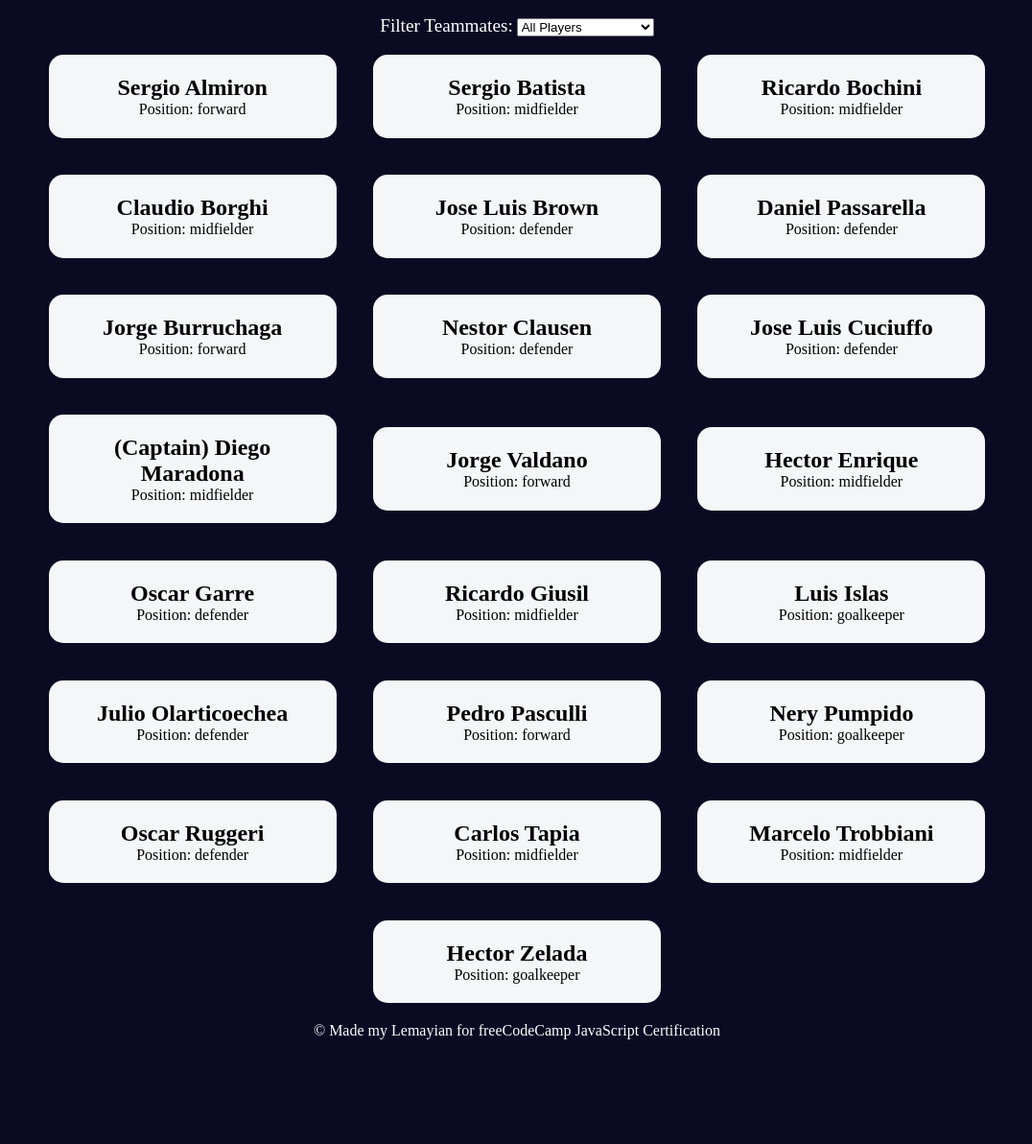
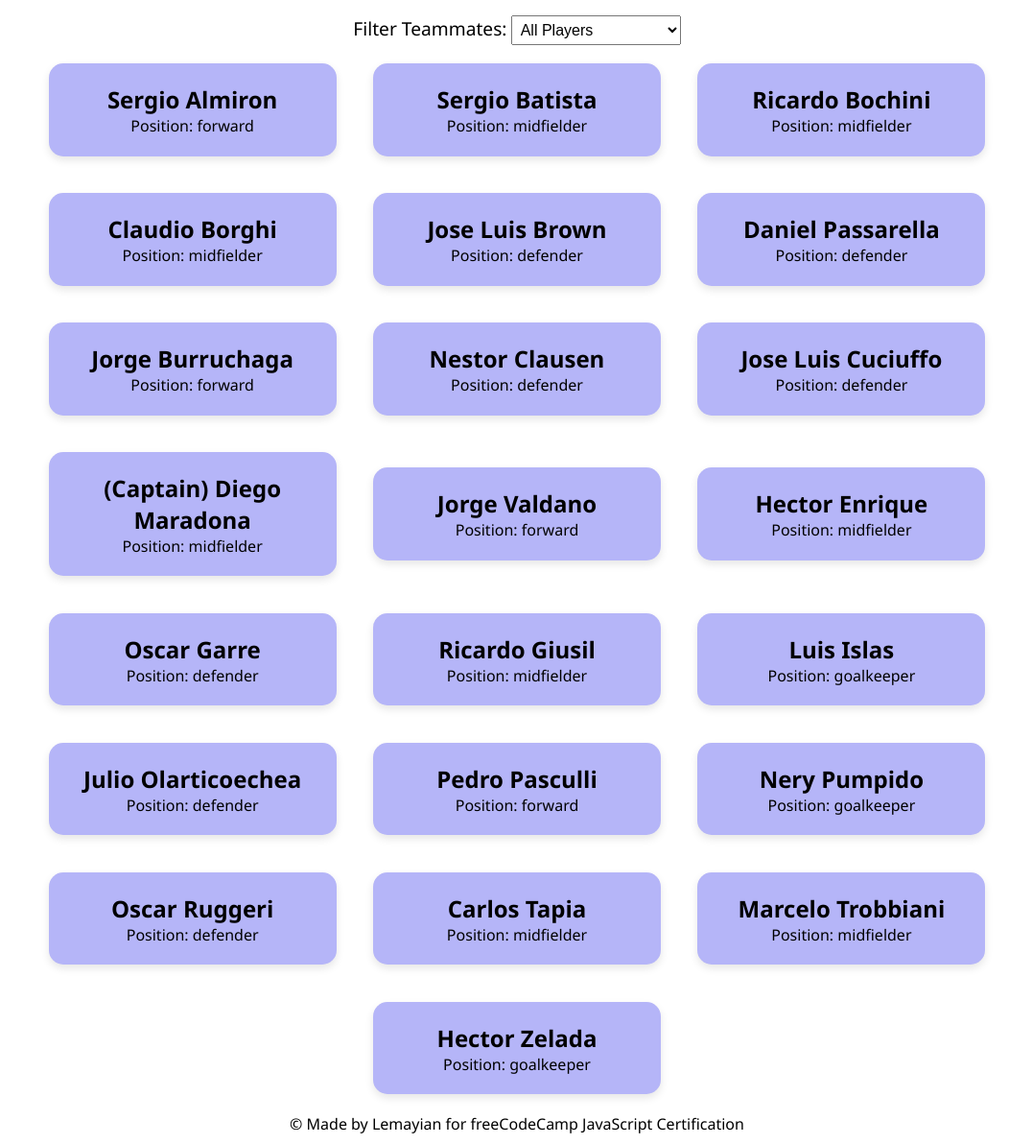
Before and after one commit to PrinceLemayian/Football-Team-Cards, a plain HTML site: page index.html in a window 1280 px wide. Shown: the part 116-1308 px from the top of the page at 96% size, without its empty margins (101-1177 px from the left). Before the commit the page ends 1209 px from the top, so only its background shows below. Drawn offline with Linux system fonts and the light colour scheme.

Commit message:
Did some UI revamp

```diff
--- a/index.html
+++ b/index.html
@@ -26,7 +26,7 @@
       <div class="cards" id="player-cards"></div>
     </main>
     <footer>
-      &copy; Made my Lemayian for freeCodeCamp JavaScript Certification
+      &copy; Made by Lemayian for freeCodeCamp JavaScript Certification
     </footer>
     <script src="./script.js"></script>
   </body>
--- a/styles.css
+++ b/styles.css
@@ -7,27 +7,42 @@
 }
 
 :root {
-  --dark-grey: #0a0a23;
+  --light-blue: #b5b5f8;
   --light-grey: #f5f6f7;
   --white: #ffffff;
   --black: #000;
 }
 
 body {
-  background-color: var(--dark-grey);
+  background-color: var(--white);
   text-align: center;
   padding: 10px;
+  font-family: "Segoe UI", Tahoma, Geneva, Verdana, sans-serif;
 }
 
 .title,
 .options-label,
-.team-stats,
+.team-stats {
+  color: var(--black);
+  font-family: "Segoe UI", Tahoma, Geneva, Verdana, sans-serif;
+  font-size: 24px;
+}
+
 footer {
-  color: var(--white);
+  color: var(--black);
+  font-family: "Segoe UI", Tahoma, Geneva, Verdana, sans-serif;
+  font-size: 16px;
+}
+
+#players {
+  padding: 5px;
+  font-size: 16px;
 }
 
 .title {
   margin: 1.3rem 0;
+  font-weight: 500;
+  text-transform: uppercase;
 }
 
 .team-stats {
@@ -50,11 +65,12 @@ footer {
 }
 
 .player-card {
-  background-color: var(--light-grey);
+  background-color: var(--light-blue);
   padding: 1.3rem;
   margin: 1.2rem;
   width: 300px;
   border-radius: 15px;
+  box-shadow: 0 4px 8px rgba(0, 0, 0, 0.1);
 }
 
 @media (max-width: 768px) {
```
